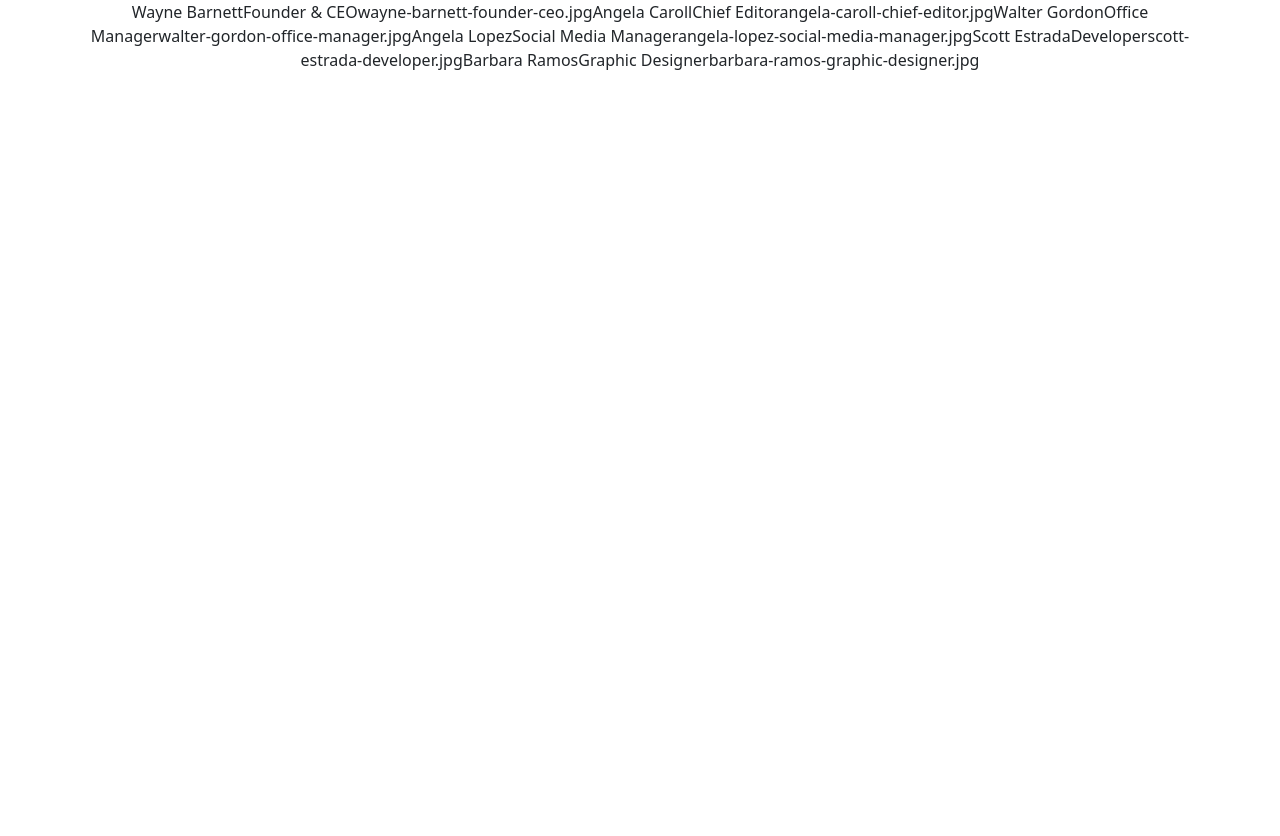
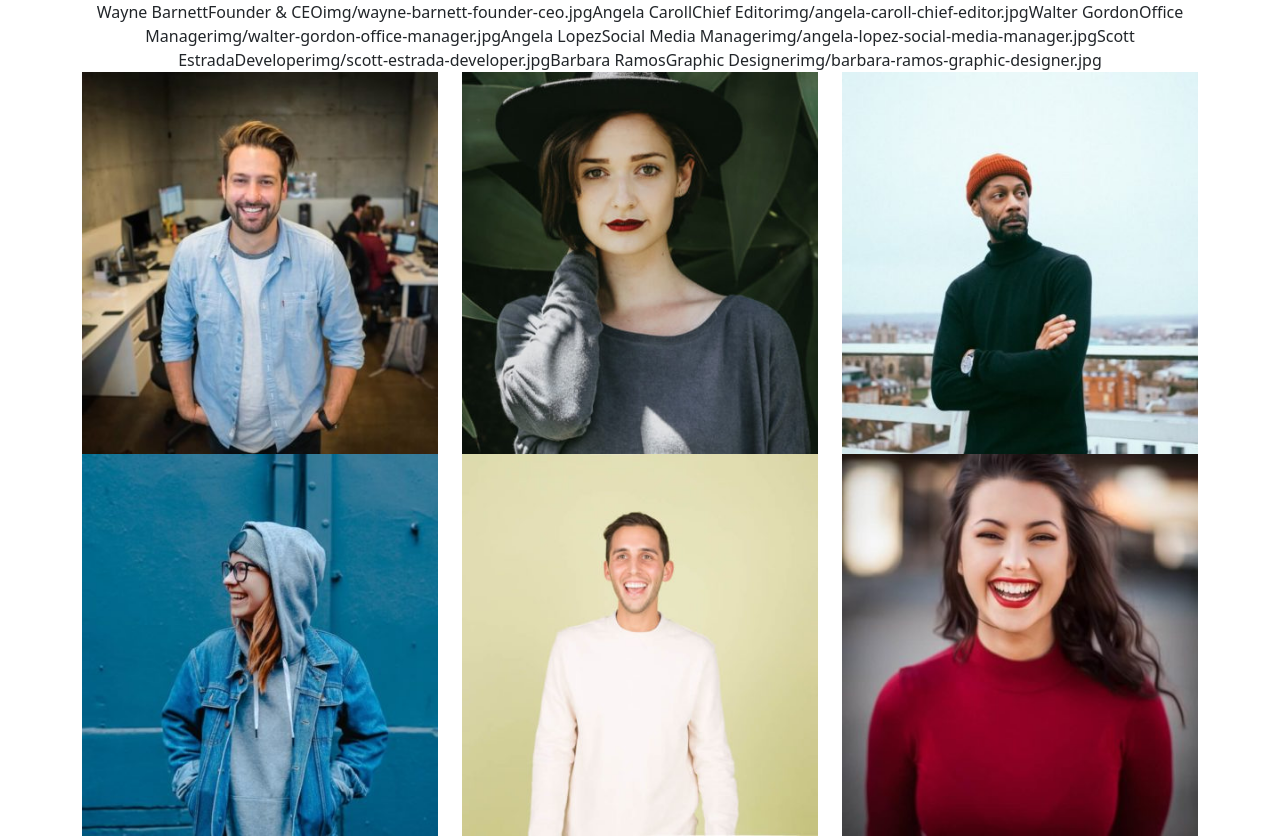
Before and after one commit to andrearicciotti/js-our-team, a plain HTML site: page index.html in a window 1280 px wide. Before the commit the page ends 800 px from the top, so only its background shows below. Drawn offline with nearby package versions, Linux system fonts and the light colour scheme.

Commit message:
add: image elements created and added to HTML document

```diff
--- a/index.html
+++ b/index.html
@@ -19,8 +19,8 @@
 <body>
 
     <div class="container">
-        <div class="row">
-            <div class="team-section col-12 text-center">
+        <div class="row  text-center">
+            <div class="team-section col-12">
 
             </div>
         </div>
--- a/js/script.js
+++ b/js/script.js
@@ -2,39 +2,39 @@
 // Creo array di oggetti
 const team = [
     {
-        name : "Wayne Barnett",
-        role : "Founder & CEO",
-        photo : "wayne-barnett-founder-ceo.jpg"
+        name: "Wayne Barnett",
+        role: "Founder & CEO",
+        photo: "img/wayne-barnett-founder-ceo.jpg"
     },
 
     {
-        name : "Angela Caroll",
-        role : "Chief Editor",
-        photo : "angela-caroll-chief-editor.jpg"
+        name: "Angela Caroll",
+        role: "Chief Editor",
+        photo: "img/angela-caroll-chief-editor.jpg"
     },
 
     {
-        name : "Walter Gordon",
-        role : "Office Manager",
-        photo : "walter-gordon-office-manager.jpg"
+        name: "Walter Gordon",
+        role: "Office Manager",
+        photo: "img/walter-gordon-office-manager.jpg"
     },
 
     {
-        name : "Angela Lopez",
-        role : "Social Media Manager",
-        photo : "angela-lopez-social-media-manager.jpg"
+        name: "Angela Lopez",
+        role: "Social Media Manager",
+        photo: "img/angela-lopez-social-media-manager.jpg"
     },
 
     {
-        name : "Scott Estrada",
-        role : "Developer",
-        photo : "scott-estrada-developer.jpg"
+        name: "Scott Estrada",
+        role: "Developer",
+        photo: "img/scott-estrada-developer.jpg"
     },
 
     {
-        name : "Barbara Ramos",
-        role : "Graphic Designer",
-        photo : "barbara-ramos-graphic-designer.jpg"
+        name: "Barbara Ramos",
+        role: "Graphic Designer",
+        photo: "img/barbara-ramos-graphic-designer.jpg"
     }
 ]
 
@@ -52,19 +52,54 @@ const team = [
 
 // Stampo le informazioni su ogni singolo oggetto nel DOM sotto forma di stringa
 
-const rowElem = document.querySelector('.team-section');
-let string ="";
+const rowElem = document.querySelector('.row');
+let string = "";
 
 for (let i = 0; i < team.length; i++) {
+
     const curObject = team[i];
 
     for (let key in curObject) {
-        console.log(key, curObject[key]);
+        console.log(key, "-", curObject[key]);
 
         string += `${curObject[key]}`
     }
-    console.log(string);
+    console.log("----------");
+    // console.log(string);
 }
 
 rowElem.innerHTML = string;
-console.log(rowElem);
+// console.log(rowElem);
+
+
+// Creo elementi immagine
+const teamPhotos = [];
+
+for (let i = 0; i < team.length; i++) {
+
+    const curPhoto = team[i].photo;
+    console.log(curPhoto);
+
+    let ImageElem = document.createElement('img');
+    ImageElem.src = curPhoto;
+
+    console.log(ImageElem);
+    teamPhotos.push(ImageElem);
+
+}
+
+console.log(teamPhotos);
+
+
+// Stampo elementi immagine
+for (let i = 0; i < teamPhotos.length; i++) {
+
+    const curImage = teamPhotos[i];
+
+    const card = document.createElement('div');
+    card.classList.add('col-4');
+
+    console.log(curImage);
+    card.append(curImage);
+    rowElem.append(card);
+}
```
